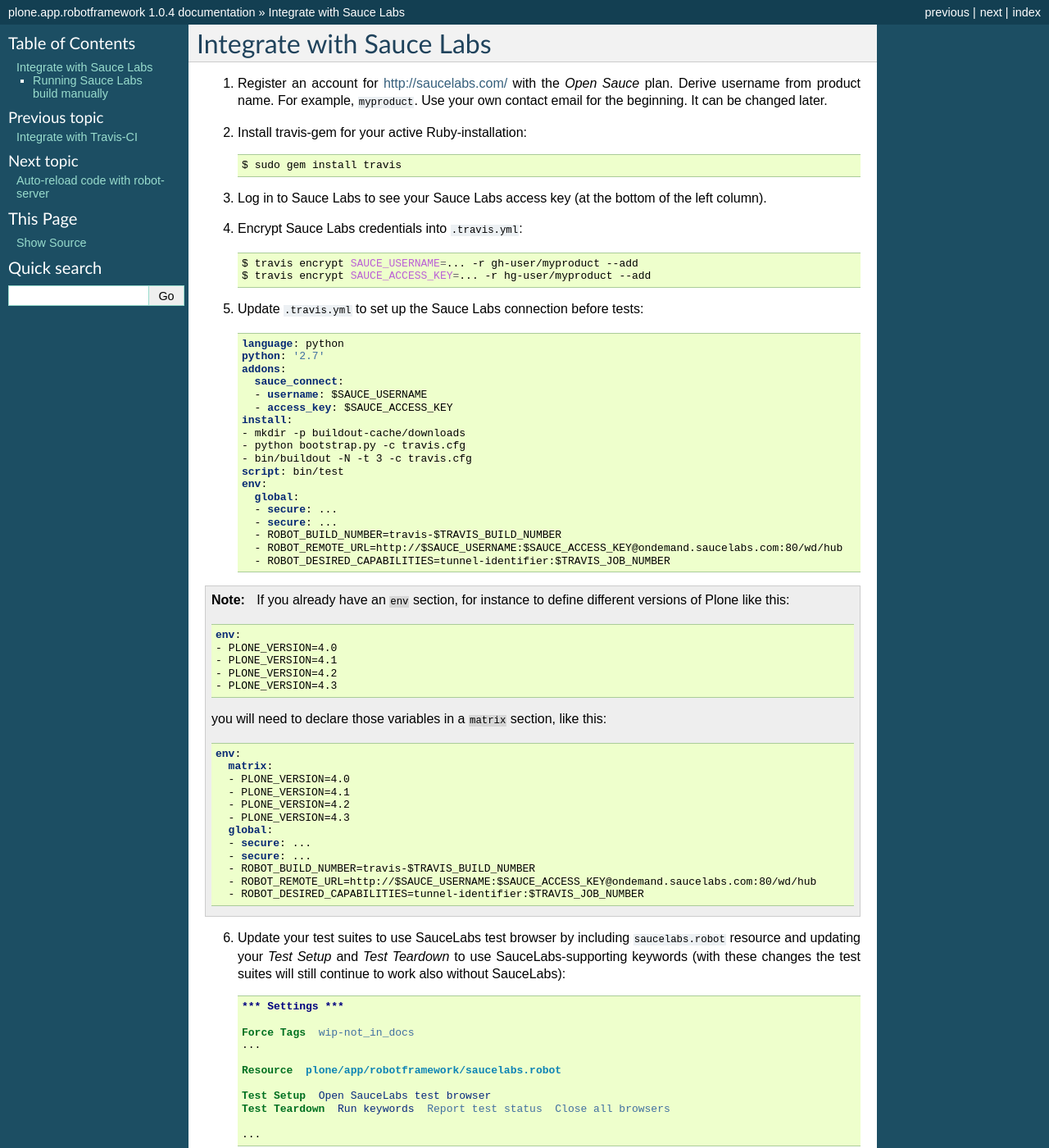
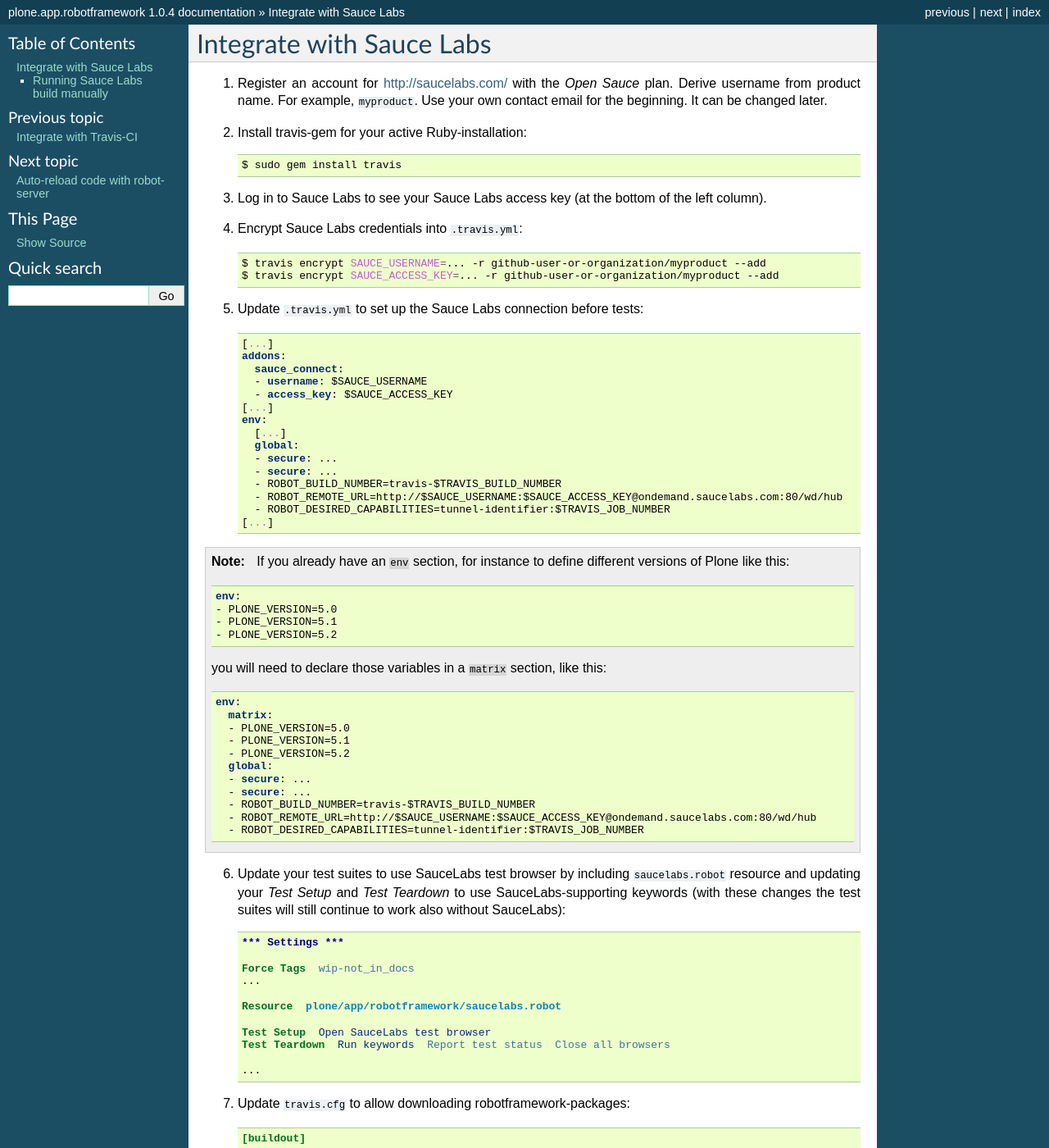
Before and after one commit to plone/plone.app.robotframework, a Sphinx documentation site: the page built from docs/source/saucelabs.rst, in a window 1280 px wide and 1400 px high. Shown: the whole window at 82% size. Built offline with Sphinx 7.4.7, drawn with Linux system fonts in a browser that asks for light colours.

Commit message:
refine docs about saucelabs

```diff
--- a/docs/source/saucelabs.rst
+++ b/docs/source/saucelabs.rst
@@ -18,31 +18,28 @@
 
    .. code-block:: bash
 
-      $ travis encrypt SAUCE_USERNAME=... -r gh-user/myproduct --add
-      $ travis encrypt SAUCE_ACCESS_KEY=... -r hg-user/myproduct --add
+      $ travis encrypt SAUCE_USERNAME=... -r github-user-or-organization/myproduct --add
+      $ travis encrypt SAUCE_ACCESS_KEY=... -r github-user-or-organization/myproduct --add
 
 5. Update ``.travis.yml`` to set up the Sauce Labs connection before tests:
 
    .. code-block:: yaml
 
-      language: python
-      python: '2.7'
+      [...]
       addons:
         sauce_connect:
         - username: $SAUCE_USERNAME
         - access_key: $SAUCE_ACCESS_KEY
-      install:
-      - mkdir -p buildout-cache/downloads
-      - python bootstrap.py -c travis.cfg
-      - bin/buildout -N -t 3 -c travis.cfg
-      script: bin/test
+      [...]
       env:
+        [...]
         global:
         - secure: ...
         - secure: ...
         - ROBOT_BUILD_NUMBER=travis-$TRAVIS_BUILD_NUMBER
         - ROBOT_REMOTE_URL=http://$SAUCE_USERNAME:$SAUCE_ACCESS_KEY@ondemand.saucelabs.com:80/wd/hub
         - ROBOT_DESIRED_CAPABILITIES=tunnel-identifier:$TRAVIS_JOB_NUMBER
+      [...]
 
 .. note:: If you already have an ``env`` section, for instance to define
    different versions of Plone like this:
@@ -50,10 +47,9 @@
    .. code-block:: yaml
 
       env:
-      - PLONE_VERSION=4.0
-      - PLONE_VERSION=4.1
-      - PLONE_VERSION=4.2
-      - PLONE_VERSION=4.3
+      - PLONE_VERSION=5.0
+      - PLONE_VERSION=5.1
+      - PLONE_VERSION=5.2
 
    you will need to declare those variables in a ``matrix`` section, like this:
 
@@ -61,10 +57,9 @@
 
       env:
         matrix:
-        - PLONE_VERSION=4.0
-        - PLONE_VERSION=4.1
-        - PLONE_VERSION=4.2
-        - PLONE_VERSION=4.3
+        - PLONE_VERSION=5.0
+        - PLONE_VERSION=5.1
+        - PLONE_VERSION=5.2
         global:
         - secure: ...
         - secure: ...
```
